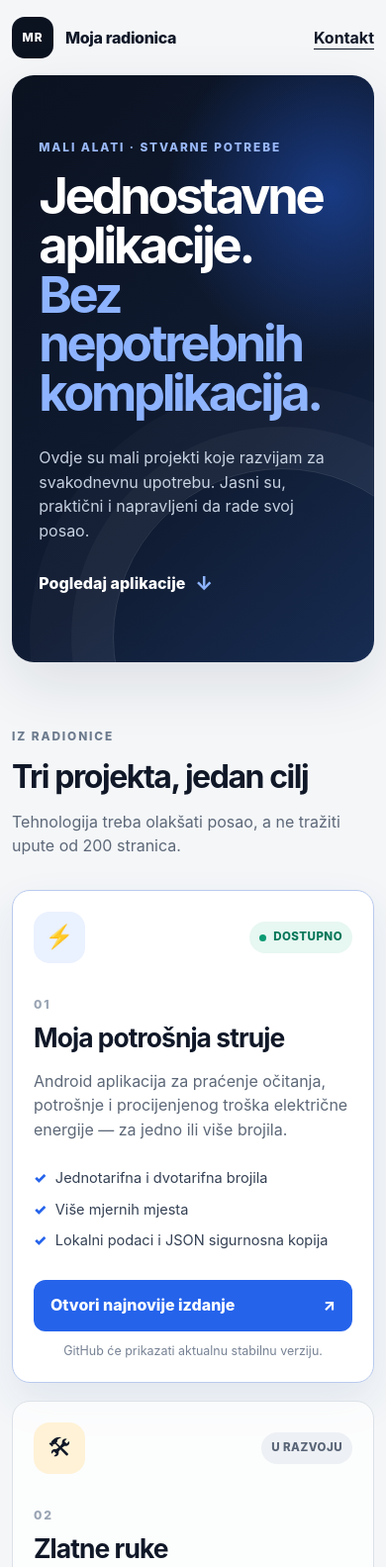
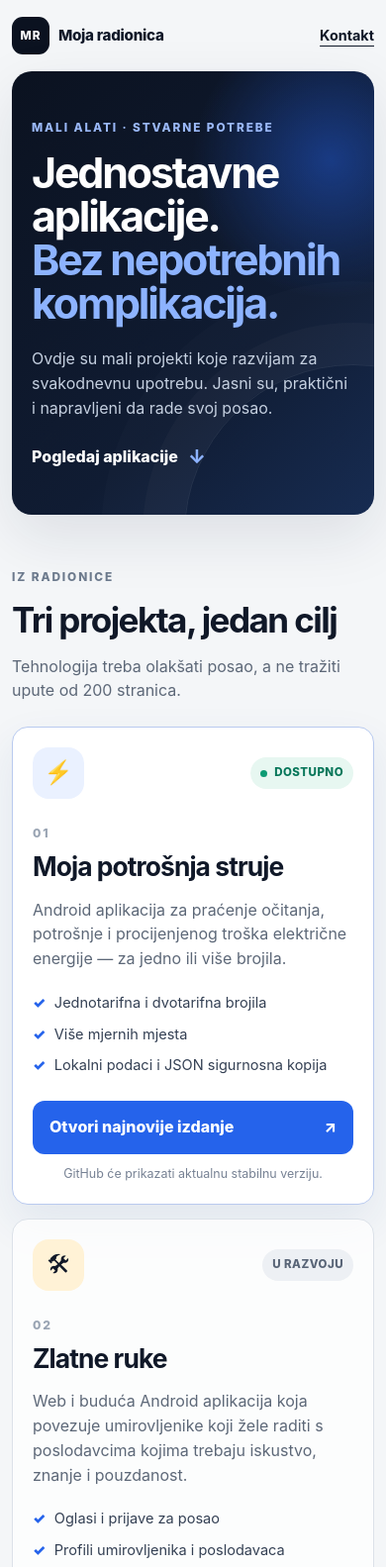
Before and after one commit to elviscankovic/moja-radionica, a website with bundled scripts: page index.html in a window 390 px wide. Shown: the top 1583 px of the page at 99% size. Built offline with nearby package versions, Linux system fonts and the light colour scheme; no server answers.

Commit message:
Improve mobile responsiveness

```diff
--- a/styles.css
+++ b/styles.css
@@ -1,372 +1,90 @@
 :root {
   color-scheme: light;
-  --ink: #101828;
-  --muted: #5d6878;
-  --line: #dce2e9;
-  --paper: #f4f6f8;
-  --white: #ffffff;
-  --navy: #0b1220;
-  --blue: #2563eb;
-  --blue-dark: #1d4ed8;
-  --blue-pale: #eaf1ff;
-  --green: #08775a;
-  --green-pale: #e7f7f1;
-  --amber-pale: #fff2d6;
-  --violet-pale: #f1eafe;
-  --radius-lg: 28px;
-  --radius-md: 18px;
-  --shadow: 0 22px 60px rgba(20, 32, 54, .10);
+  --ink: #101828; --muted: #5d6878; --line: #dce2e9; --paper: #f4f6f8; --white: #ffffff;
+  --navy: #0b1220; --blue: #2563eb; --blue-dark: #1d4ed8; --blue-pale: #eaf1ff;
+  --green: #08775a; --green-pale: #e7f7f1; --amber-pale: #fff2d6; --violet-pale: #f1eafe;
+  --radius-lg: 28px; --radius-md: 18px; --shadow: 0 22px 60px rgba(20,32,54,.10);
 }
-
 * { box-sizing: border-box; }
-
-html { scroll-behavior: smooth; }
-
-body {
-  margin: 0;
-  background: var(--paper);
-  color: var(--ink);
-  font-family: Inter, ui-sans-serif, system-ui, -apple-system, BlinkMacSystemFont, "Segoe UI", sans-serif;
-  line-height: 1.55;
-  -webkit-font-smoothing: antialiased;
+html { scroll-behavior: smooth; overflow-x: hidden; }
+body { margin:0; overflow-x:hidden; background:var(--paper); color:var(--ink); font-family:Inter,ui-sans-serif,system-ui,-apple-system,BlinkMacSystemFont,"Segoe UI",sans-serif; line-height:1.55; -webkit-font-smoothing:antialiased; }
+a { color:inherit; }
+.skip-link { position:fixed; z-index:10; top:12px; left:12px; padding:10px 14px; transform:translateY(-150%); border-radius:10px; background:var(--white); color:var(--navy); font-weight:750; }
+.skip-link:focus { transform:translateY(0); }
+.site-header, main, footer { width:min(1160px,calc(100% - 40px)); margin-inline:auto; }
+.site-header { display:flex; align-items:center; justify-content:space-between; min-height:92px; gap:16px; }
+.brand { display:inline-flex; align-items:center; gap:12px; min-width:0; text-decoration:none; font-weight:820; letter-spacing:-.02em; }
+.brand-mark { display:grid; flex:0 0 42px; width:42px; height:42px; place-items:center; border-radius:13px; background:var(--navy); color:var(--white); font-size:.74rem; letter-spacing:.08em; }
+.header-contact { flex:0 0 auto; text-underline-offset:5px; font-weight:720; text-decoration-thickness:1px; }
+.hero { position:relative; overflow:hidden; padding:clamp(64px,10vw,118px) clamp(24px,7vw,84px); border-radius:var(--radius-lg); background:radial-gradient(circle at 88% 20%,rgba(37,99,235,.45),transparent 29%),linear-gradient(138deg,#0b1220 0%,#101c33 64%,#172c52 100%); color:var(--white); box-shadow:var(--shadow); }
+.hero::after { content:""; position:absolute; right:-78px; bottom:-146px; width:340px; height:340px; border:1px solid rgba(255,255,255,.12); border-radius:50%; box-shadow:0 0 0 42px rgba(255,255,255,.035),0 0 0 84px rgba(255,255,255,.025); }
+.eyebrow { margin:0 0 15px; color:#6d7b8e; font-size:.74rem; font-weight:850; letter-spacing:.16em; }
+.hero .eyebrow { color:#9ab8f8; }
+.hero h1 { position:relative; z-index:1; max-width:820px; margin:0; overflow-wrap:anywhere; font-size:clamp(2.55rem,7vw,5.6rem); line-height:.98; letter-spacing:-.065em; }
+.hero h1 span { color:#8db3ff; }
+.hero-copy { position:relative; z-index:1; max-width:630px; margin:28px 0 26px; color:#c5d0e0; font-size:clamp(1rem,2vw,1.17rem); }
+.hero-link { position:relative; z-index:1; display:inline-flex; align-items:center; gap:10px; color:var(--white); font-weight:800; text-decoration:none; }
+.hero-link span { color:#8db3ff; font-size:1.2rem; }
+.apps-section { padding:96px 0 86px; }
+.section-heading { display:grid; grid-template-columns:1.2fr .8fr; gap:40px; align-items:end; margin-bottom:32px; }
+.section-heading h2,.contact-section h2 { margin:0; font-size:clamp(2rem,4vw,3.15rem); line-height:1.05; letter-spacing:-.045em; }
+.section-heading>p { max-width:430px; margin:0 0 3px auto; color:var(--muted); }
+.app-grid { display:grid; grid-template-columns:repeat(3,minmax(0,1fr)); gap:18px; }
+.app-card { display:flex; min-width:0; min-height:610px; flex-direction:column; padding:25px; border:1px solid var(--line); border-radius:var(--radius-md); background:rgba(255,255,255,.76); }
+.app-card--ready { border-color:#b9caef; background:var(--white); box-shadow:0 18px 44px rgba(38,75,145,.09); }
+.card-topline { display:flex; align-items:center; justify-content:space-between; gap:12px; }
+.app-icon { display:grid; width:52px; height:52px; place-items:center; border-radius:16px; font-size:1.45rem; }
+.app-icon--blue { background:var(--blue-pale); } .app-icon--amber { background:var(--amber-pale); } .app-icon--violet { background:var(--violet-pale); }
+.status { display:inline-flex; align-items:center; gap:7px; padding:7px 10px; border-radius:999px; background:#edf0f4; color:#596577; font-size:.72rem; font-weight:820; letter-spacing:.04em; text-transform:uppercase; }
+.status--ready { background:var(--green-pale); color:var(--green); }
+.status--ready span { width:7px; height:7px; border-radius:50%; background:#0c9b73; }
+.card-copy { flex:1; min-width:0; }
+.card-number { margin:33px 0 9px; color:#99a4b3; font-size:.76rem; font-weight:850; letter-spacing:.15em; }
+.app-card h3 { margin:0 0 16px; overflow-wrap:anywhere; font-size:1.65rem; line-height:1.12; letter-spacing:-.035em; }
+.app-card h3+p { margin:0; color:var(--muted); }
+.feature-list { display:grid; gap:9px; margin:25px 0 28px; padding:0; color:#344054; font-size:.91rem; list-style:none; }
+.feature-list li { display:flex; gap:9px; } .feature-list li::before { content:"✓"; color:var(--blue); font-weight:900; }
+.button { display:inline-flex; align-items:center; justify-content:space-between; gap:20px; min-height:52px; padding:12px 17px; border:0; border-radius:12px; font-weight:820; text-decoration:none; transition:transform .18s ease,background .18s ease,box-shadow .18s ease; }
+.button:hover { transform:translateY(-2px); }
+.button:focus-visible,.header-contact:focus-visible,.brand:focus-visible,.hero-link:focus-visible { outline:3px solid #ffcb6b; outline-offset:4px; }
+.button--primary { background:var(--blue); color:var(--white); } .button--primary:hover { background:var(--blue-dark); box-shadow:0 12px 24px rgba(37,99,235,.24); } .button--light { background:var(--white); color:var(--navy); }
+.download-panel { display:grid; gap:10px; }
+.release-meta { min-height:20px; margin:0; color:#778294; font-size:.78rem; text-align:center; }
+.coming-soon { display:grid; gap:3px; padding:15px 16px; border:1px dashed #c8d0da; border-radius:12px; background:#f5f7f9; color:#657082; font-size:.8rem; }
+.coming-soon strong { color:#354052; font-size:.86rem; }
+.contact-section { display:flex; align-items:center; justify-content:space-between; gap:40px; padding:clamp(32px,6vw,58px); border-radius:var(--radius-lg); background:var(--blue); color:var(--white); }
+.contact-section .eyebrow { color:#bdd0ff; } .contact-section p:last-child { margin:15px 0 0; color:#dbe6ff; } .contact-section .button { flex:0 0 auto; min-width:190px; }
+footer { display:flex; justify-content:space-between; gap:20px; padding:34px 0 42px; color:#697586; font-size:.82rem; } footer p { margin:0; }
+@media (max-width:900px) { .app-grid{grid-template-columns:1fr}.app-card{min-height:auto}.section-heading{grid-template-columns:1fr;gap:16px}.section-heading>p{margin:0} }
+@media (max-width:640px) {
+  .site-header,main,footer { width:calc(100% - 24px); }
+  .site-header { min-height:72px; gap:10px; }
+  .brand { gap:9px; font-size:.95rem; }
+  .brand-mark { flex-basis:38px; width:38px; height:38px; border-radius:11px; }
+  .header-contact { font-size:.9rem; }
+  .hero { padding:48px 20px 44px; border-radius:20px; }
+  .hero::after { right:-150px; bottom:-190px; opacity:.7; }
+  .hero h1 { font-size:clamp(2rem,11vw,3.15rem); line-height:1.02; letter-spacing:-.05em; }
+  .hero-copy { margin:22px 0; font-size:1rem; }
+  .apps-section { padding:54px 0 50px; }
+  .section-heading { margin-bottom:24px; }
+  .section-heading h2,.contact-section h2 { font-size:clamp(1.8rem,9vw,2.5rem); }
+  .app-grid { gap:14px; }
+  .app-card { padding:20px; border-radius:16px; }
+  .card-number { margin-top:26px; }
+  .feature-list { margin:21px 0 24px; }
+  .button { width:100%; min-height:54px; }
+  .contact-section { align-items:stretch; flex-direction:column; gap:24px; padding:28px 20px; border-radius:20px; }
+  .contact-section .button { width:100%; }
+  footer { align-items:flex-start; flex-direction:column; gap:8px; padding-top:26px; }
 }
-
-a { color: inherit; }
-
-.skip-link {
-  position: fixed;
-  z-index: 10;
-  top: 12px;
-  left: 12px;
-  padding: 10px 14px;
-  transform: translateY(-150%);
-  border-radius: 10px;
-  background: var(--white);
-  color: var(--navy);
-  font-weight: 750;
+@media (max-width:380px) {
+  .site-header,main,footer { width:calc(100% - 16px); }
+  .brand>span:last-child { max-width:110px; line-height:1.05; }
+  .hero { padding-inline:16px; }
+  .hero h1 { font-size:1.95rem; }
+  .card-topline { align-items:flex-start; }
+  .status { font-size:.66rem; padding:6px 8px; }
+  .app-card { padding:17px; }
 }
-
-.skip-link:focus { transform: translateY(0); }
-
-.site-header,
-main,
-footer {
-  width: min(1160px, calc(100% - 40px));
-  margin-inline: auto;
-}
-
-.site-header {
-  display: flex;
-  align-items: center;
-  justify-content: space-between;
-  min-height: 92px;
-}
-
-.brand {
-  display: inline-flex;
-  align-items: center;
-  gap: 12px;
-  text-decoration: none;
-  font-weight: 820;
-  letter-spacing: -.02em;
-}
-
-.brand-mark {
-  display: grid;
-  width: 42px;
-  height: 42px;
-  place-items: center;
-  border-radius: 13px;
-  background: var(--navy);
-  color: var(--white);
-  font-size: .74rem;
-  letter-spacing: .08em;
-}
-
-.header-contact {
-  text-underline-offset: 5px;
-  font-weight: 720;
-  text-decoration-thickness: 1px;
-}
-
-.hero {
-  position: relative;
-  overflow: hidden;
-  padding: clamp(64px, 10vw, 118px) clamp(24px, 7vw, 84px);
-  border-radius: var(--radius-lg);
-  background:
-    radial-gradient(circle at 88% 20%, rgba(37, 99, 235, .45), transparent 29%),
-    linear-gradient(138deg, #0b1220 0%, #101c33 64%, #172c52 100%);
-  color: var(--white);
-  box-shadow: var(--shadow);
-}
-
-.hero::after {
-  content: "";
-  position: absolute;
-  right: -78px;
-  bottom: -146px;
-  width: 340px;
-  height: 340px;
-  border: 1px solid rgba(255,255,255,.12);
-  border-radius: 50%;
-  box-shadow: 0 0 0 42px rgba(255,255,255,.035), 0 0 0 84px rgba(255,255,255,.025);
-}
-
-.eyebrow {
-  margin: 0 0 15px;
-  color: #6d7b8e;
-  font-size: .74rem;
-  font-weight: 850;
-  letter-spacing: .16em;
-}
-
-.hero .eyebrow { color: #9ab8f8; }
-
-.hero h1 {
-  max-width: 820px;
-  margin: 0;
-  font-size: clamp(2.55rem, 7vw, 5.6rem);
-  line-height: .98;
-  letter-spacing: -.065em;
-}
-
-.hero h1 span { color: #8db3ff; }
-
-.hero-copy {
-  max-width: 630px;
-  margin: 28px 0 26px;
-  color: #c5d0e0;
-  font-size: clamp(1rem, 2vw, 1.17rem);
-}
-
-.hero-link {
-  position: relative;
-  z-index: 1;
-  display: inline-flex;
-  align-items: center;
-  gap: 10px;
-  color: var(--white);
-  font-weight: 800;
-  text-decoration: none;
-}
-
-.hero-link span { color: #8db3ff; font-size: 1.2rem; }
-
-.apps-section { padding: 96px 0 86px; }
-
-.section-heading {
-  display: grid;
-  grid-template-columns: 1.2fr .8fr;
-  gap: 40px;
-  align-items: end;
-  margin-bottom: 32px;
-}
-
-.section-heading h2,
-.contact-section h2 {
-  margin: 0;
-  font-size: clamp(2rem, 4vw, 3.15rem);
-  line-height: 1.05;
-  letter-spacing: -.045em;
-}
-
-.section-heading > p {
-  max-width: 430px;
-  margin: 0 0 3px auto;
-  color: var(--muted);
-}
-
-.app-grid {
-  display: grid;
-  grid-template-columns: repeat(3, minmax(0, 1fr));
-  gap: 18px;
-}
-
-.app-card {
-  display: flex;
-  min-height: 610px;
-  flex-direction: column;
-  padding: 25px;
-  border: 1px solid var(--line);
-  border-radius: var(--radius-md);
-  background: rgba(255,255,255,.76);
-}
-
-.app-card--ready {
-  border-color: #b9caef;
-  background: var(--white);
-  box-shadow: 0 18px 44px rgba(38, 75, 145, .09);
-}
-
-.card-topline {
-  display: flex;
-  align-items: center;
-  justify-content: space-between;
-  gap: 12px;
-}
-
-.app-icon {
-  display: grid;
-  width: 52px;
-  height: 52px;
-  place-items: center;
-  border-radius: 16px;
-  font-size: 1.45rem;
-}
-
-.app-icon--blue { background: var(--blue-pale); }
-.app-icon--amber { background: var(--amber-pale); }
-.app-icon--violet { background: var(--violet-pale); }
-
-.status {
-  display: inline-flex;
-  align-items: center;
-  gap: 7px;
-  padding: 7px 10px;
-  border-radius: 999px;
-  background: #edf0f4;
-  color: #596577;
-  font-size: .72rem;
-  font-weight: 820;
-  letter-spacing: .04em;
-  text-transform: uppercase;
-}
-
-.status--ready { background: var(--green-pale); color: var(--green); }
-
-.status--ready span {
-  width: 7px;
-  height: 7px;
-  border-radius: 50%;
-  background: #0c9b73;
-}
-
-.card-copy { flex: 1; }
-
-.card-number {
-  margin: 33px 0 9px;
-  color: #99a4b3;
-  font-size: .76rem;
-  font-weight: 850;
-  letter-spacing: .15em;
-}
-
-.app-card h3 {
-  margin: 0 0 16px;
-  font-size: 1.65rem;
-  line-height: 1.12;
-  letter-spacing: -.035em;
-}
-
-.app-card h3 + p { margin: 0; color: var(--muted); }
-
-.feature-list {
-  display: grid;
-  gap: 9px;
-  margin: 25px 0 28px;
-  padding: 0;
-  color: #344054;
-  font-size: .91rem;
-  list-style: none;
-}
-
-.feature-list li { display: flex; gap: 9px; }
-.feature-list li::before { content: "✓"; color: var(--blue); font-weight: 900; }
-
-.button {
-  display: inline-flex;
-  align-items: center;
-  justify-content: space-between;
-  gap: 20px;
-  min-height: 52px;
-  padding: 12px 17px;
-  border: 0;
-  border-radius: 12px;
-  font-weight: 820;
-  text-decoration: none;
-  transition: transform .18s ease, background .18s ease, box-shadow .18s ease;
-}
-
-.button:hover { transform: translateY(-2px); }
-.button:focus-visible, .header-contact:focus-visible, .brand:focus-visible, .hero-link:focus-visible {
-  outline: 3px solid #ffcb6b;
-  outline-offset: 4px;
-}
-
-.button--primary { background: var(--blue); color: var(--white); }
-.button--primary:hover { background: var(--blue-dark); box-shadow: 0 12px 24px rgba(37, 99, 235, .24); }
-.button--light { background: var(--white); color: var(--navy); }
-
-.download-panel { display: grid; gap: 10px; }
-
-.release-meta {
-  min-height: 20px;
-  margin: 0;
-  color: #778294;
-  font-size: .78rem;
-  text-align: center;
-}
-
-.coming-soon {
-  display: grid;
-  gap: 3px;
-  padding: 15px 16px;
-  border: 1px dashed #c8d0da;
-  border-radius: 12px;
-  background: #f5f7f9;
-  color: #657082;
-  font-size: .8rem;
-}
-
-.coming-soon strong { color: #354052; font-size: .86rem; }
-
-.contact-section {
-  display: flex;
-  align-items: center;
-  justify-content: space-between;
-  gap: 40px;
-  padding: clamp(32px, 6vw, 58px);
-  border-radius: var(--radius-lg);
-  background: var(--blue);
-  color: var(--white);
-}
-
-.contact-section .eyebrow { color: #bdd0ff; }
-.contact-section p:last-child { margin: 15px 0 0; color: #dbe6ff; }
-.contact-section .button { flex: 0 0 auto; min-width: 190px; }
-
-footer {
-  display: flex;
-  justify-content: space-between;
-  gap: 20px;
-  padding: 34px 0 42px;
-  color: #697586;
-  font-size: .82rem;
-}
-
-footer p { margin: 0; }
-
-@media (max-width: 900px) {
-  .app-grid { grid-template-columns: 1fr; }
-  .app-card { min-height: auto; }
-  .section-heading { grid-template-columns: 1fr; gap: 16px; }
-  .section-heading > p { margin: 0; }
-}
-
-@media (max-width: 640px) {
-  .site-header, main, footer { width: min(100% - 24px, 1160px); }
-  .site-header { min-height: 76px; }
-  .hero { border-radius: 22px; }
-  .hero h1 { font-size: clamp(2.35rem, 13vw, 4rem); }
-  .apps-section { padding: 66px 0 58px; }
-  .app-card { padding: 21px; }
-  .contact-section { align-items: stretch; flex-direction: column; gap: 28px; border-radius: 22px; }
-  .contact-section .button { width: 100%; }
-  footer { align-items: flex-start; flex-direction: column; }
-}
-
-@media (prefers-reduced-motion: reduce) {
-  html { scroll-behavior: auto; }
-  *, *::before, *::after { transition: none !important; }
-}
+@media (prefers-reduced-motion:reduce) { html{scroll-behavior:auto} *,*::before,*::after{transition:none!important} }
```
